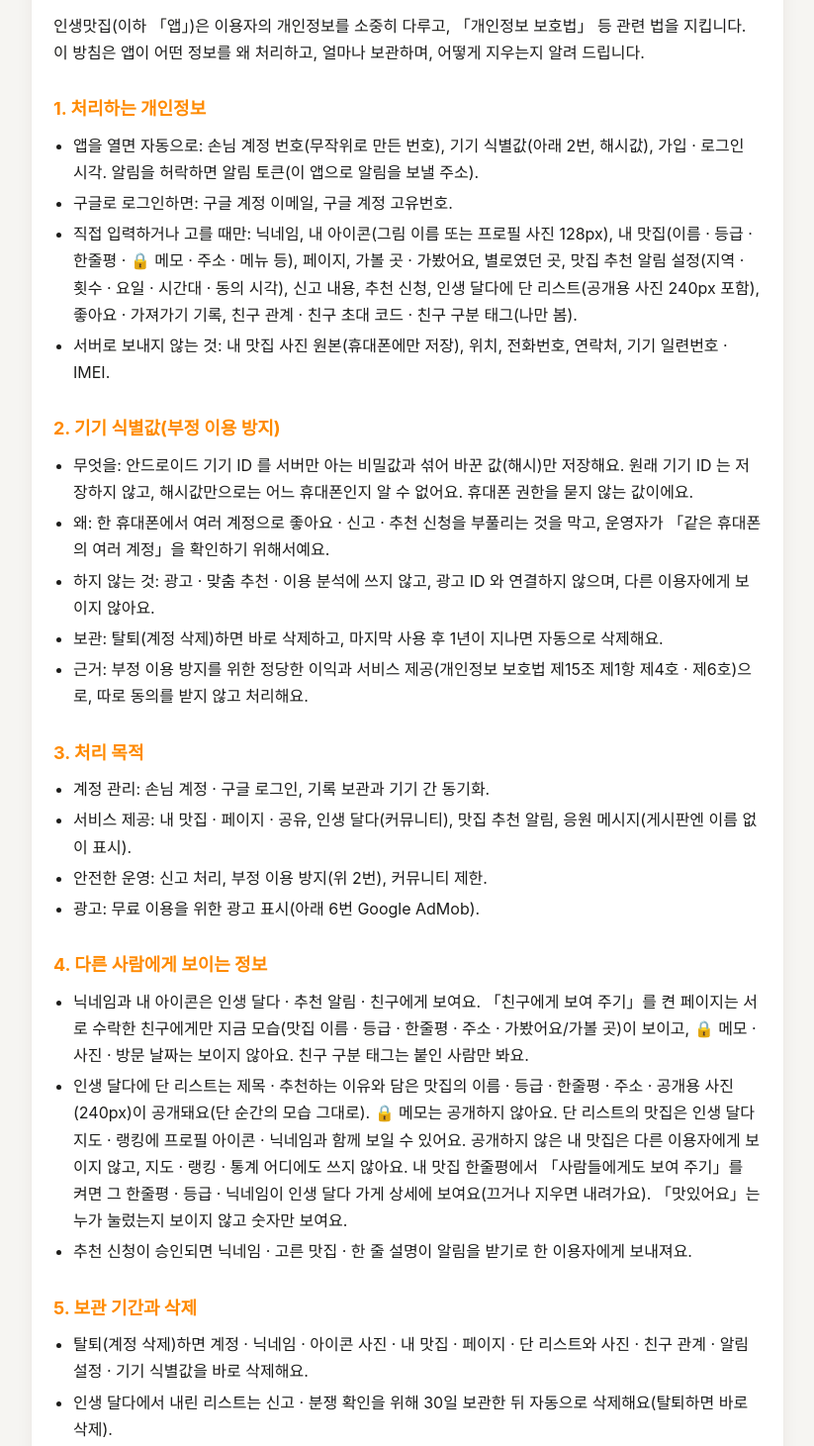
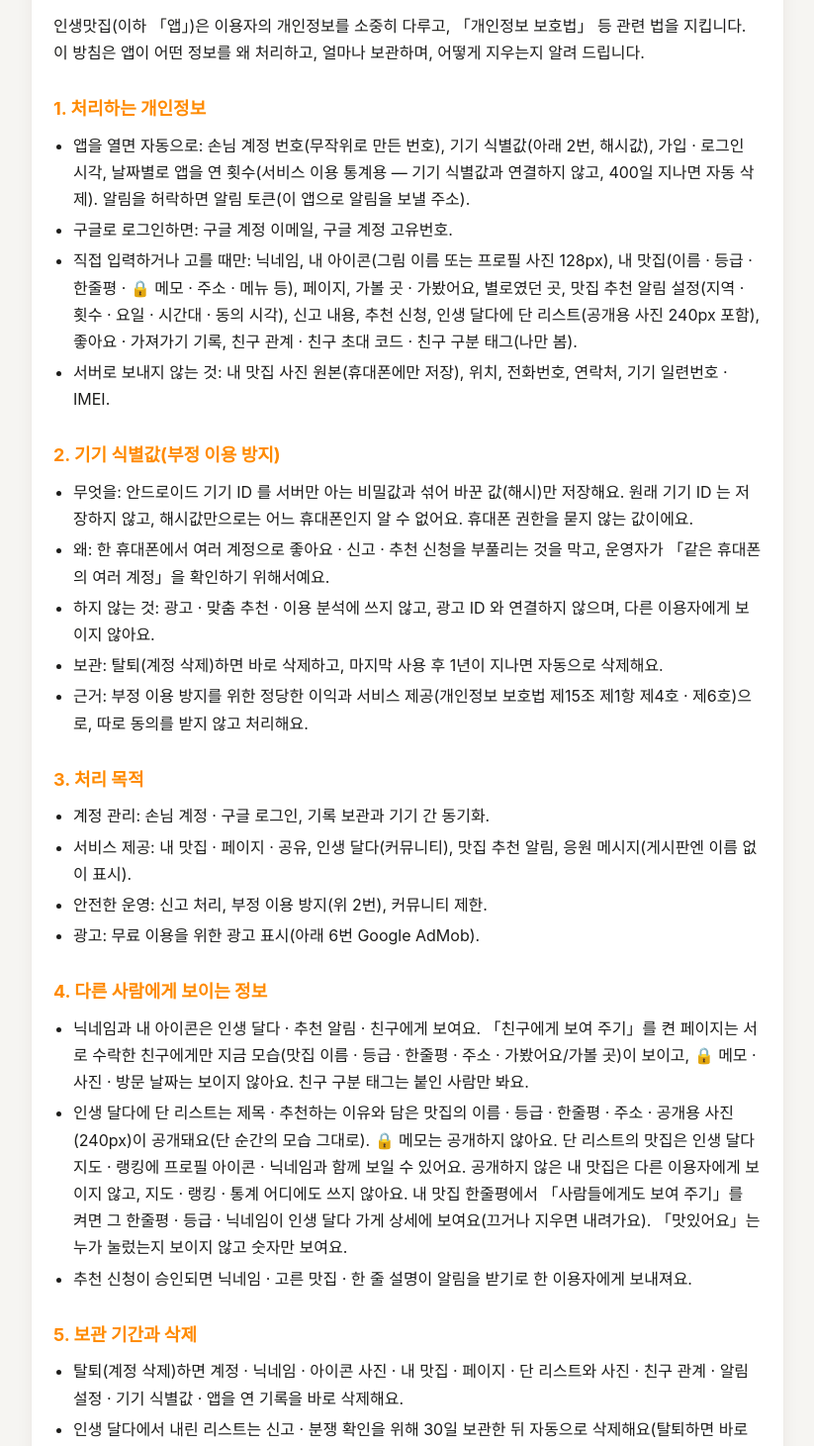
Before and after one commit to redvirusyyy-oss/insaengmatjip-site, a plain HTML site: page privacy.html in a window 1280 px wide. Shown: the part 132-1593 px from the top of the page at 99% size, without its empty margins (228-1051 px from the left). Drawn offline with Linux system fonts and the light colour scheme.

Commit message:
처리방침: 날짜별 앱을 연 횟수 한 줄

```diff
--- a/privacy.html
+++ b/privacy.html
@@ -16,7 +16,7 @@ nav{margin:0 0 16px;font-size:14px;color:var(--muted)} nav a{margin-right:12px}
 <p>인생맛집(이하 「앱」)은 이용자의 개인정보를 소중히 다루고, 「개인정보 보호법」 등 관련 법을 지킵니다. 이 방침은 앱이 어떤 정보를 왜 처리하고, 얼마나 보관하며, 어떻게 지우는지 알려 드립니다.</p>
 <h2>1. 처리하는 개인정보</h2>
 <ul>
-<li>앱을 열면 자동으로: 손님 계정 번호(무작위로 만든 번호), 기기 식별값(아래 2번, 해시값), 가입 · 로그인 시각. 알림을 허락하면 알림 토큰(이 앱으로 알림을 보낼 주소).</li>
+<li>앱을 열면 자동으로: 손님 계정 번호(무작위로 만든 번호), 기기 식별값(아래 2번, 해시값), 가입 · 로그인 시각, 날짜별로 앱을 연 횟수(서비스 이용 통계용 — 기기 식별값과 연결하지 않고, 400일 지나면 자동 삭제). 알림을 허락하면 알림 토큰(이 앱으로 알림을 보낼 주소).</li>
 <li>구글로 로그인하면: 구글 계정 이메일, 구글 계정 고유번호.</li>
 <li>직접 입력하거나 고를 때만: 닉네임, 내 아이콘(그림 이름 또는 프로필 사진 128px), 내 맛집(이름 · 등급 · 한줄평 · 🔒 메모 · 주소 · 메뉴 등), 페이지, 가볼 곳 · 가봤어요, 별로였던 곳, 맛집 추천 알림 설정(지역 · 횟수 · 요일 · 시간대 · 동의 시각), 신고 내용, 추천 신청, 인생 달다에 단 리스트(공개용 사진 240px 포함), 좋아요 · 가져가기 기록, 친구 관계 · 친구 초대 코드 · 친구 구분 태그(나만 봄).</li>
 <li>서버로 보내지 않는 것: 내 맛집 사진 원본(휴대폰에만 저장), 위치, 전화번호, 연락처, 기기 일련번호 · IMEI.</li>
@@ -44,7 +44,7 @@ nav{margin:0 0 16px;font-size:14px;color:var(--muted)} nav a{margin-right:12px}
 </ul>
 <h2>5. 보관 기간과 삭제</h2>
 <ul>
-<li>탈퇴(계정 삭제)하면 계정 · 닉네임 · 아이콘 사진 · 내 맛집 · 페이지 · 단 리스트와 사진 · 친구 관계 · 알림 설정 · 기기 식별값을 바로 삭제해요.</li>
+<li>탈퇴(계정 삭제)하면 계정 · 닉네임 · 아이콘 사진 · 내 맛집 · 페이지 · 단 리스트와 사진 · 친구 관계 · 알림 설정 · 기기 식별값 · 앱을 연 기록을 바로 삭제해요.</li>
 <li>인생 달다에서 내린 리스트는 신고 · 분쟁 확인을 위해 30일 보관한 뒤 자동으로 삭제해요(탈퇴하면 바로 삭제).</li>
 <li>인생 달다 랭킹 기록(순위 · 순위에 든 리스트의 그때 모습 · 저장 기록)은 인생맛집 선정과 출처 표시를 위해 계속 보관해요. 탈퇴하면 기록의 계정 정보는 지우고 닉네임은 「탈퇴한 사용자」로 바꿔요(순위 · 가게 · 등급 · 한줄평 같은 통계는 남음). 「랭킹에 나오지 않기」를 켜면 화면에서만 빠지고 기록은 남아요. 공개한 한줄평을 지우면 기록에서도 그 글은 지워요.</li>
 <li>로그인하지 않은 손님 계정은 1년 동안 앱을 쓰지 않으면 자동으로 삭제해요(그 계정의 내 맛집 · 페이지 등 함께 삭제).</li>
```
